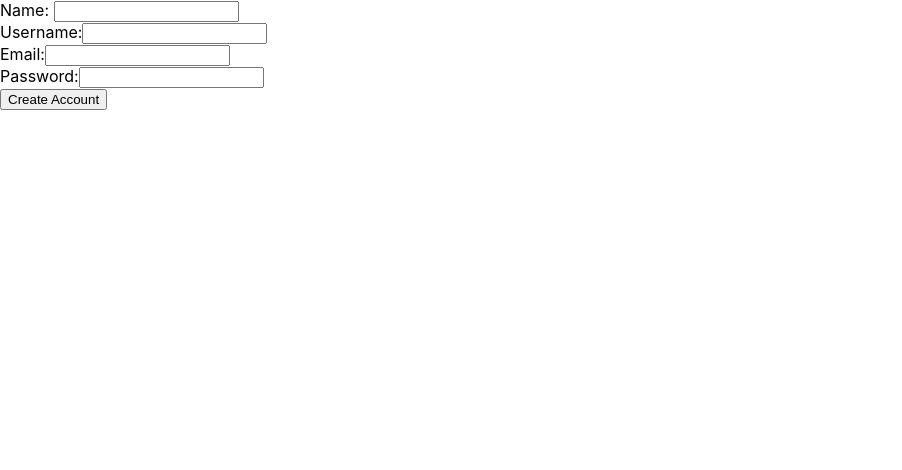
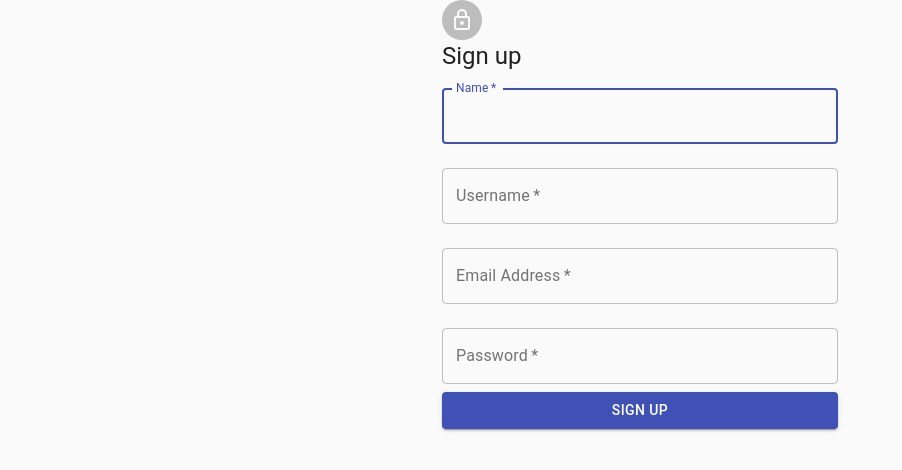
Before and after one commit to linx05/chatbox-web, a React (Create React App) app: page /sign-up in a window 1280 px wide. Shown: the top 470 px of the page, without its empty margins (0-902 px from the left). Built offline with nearby package versions, Linux system fonts and the light colour scheme.

Commit message:
Add sign up view

```diff
--- a/package.json
+++ b/package.json
@@ -3,6 +3,8 @@
   "version": "0.1.0",
   "private": true,
   "dependencies": {
+    "@material-ui/core": "^4.0.0-rc.0",
+    "@material-ui/icons": "^4.2.0",
     "axios": "^0.19.0",
     "react": "^16.8.6",
     "react-dom": "^16.8.6",
--- a/src/components/pages/Signup/Signup.js
+++ b/src/components/pages/Signup/Signup.js
@@ -1,63 +1,129 @@
 import React, { Component } from 'react';
 import { Redirect } from 'react-router-dom';
+import Avatar from '@material-ui/core/Avatar';
+import Button from '@material-ui/core/Button';
+import CssBaseline from '@material-ui/core/CssBaseline';
+import TextField from '@material-ui/core/TextField';
+import FormControlLabel from '@material-ui/core/FormControlLabel';
+import Checkbox from '@material-ui/core/Checkbox';
+import Link from '@material-ui/core/Link';
+import Grid from '@material-ui/core/Grid';
+import Box from '@material-ui/core/Box';
+import LockOutlinedIcon from '@material-ui/icons/LockOutlined';
+import Typography from '@material-ui/core/Typography';
+import { makeStyles } from '@material-ui/core/styles';
+import Container from '@material-ui/core/Container';
+
 import API from '../../../services/API';
 
 export class Signup extends Component {
-  state = {};
+  state = {
+    user: {}
+  };
 
-  submitUser = (e) => {
+  handleSubmit = (e) => {
     e.preventDefault();
 
     API.makeRequest({
-      data: this.state,
+      data: this.state.user,
       method: 'POST',
       url: 'users',
     })
     .then(data => {
-      console.log(data);
       alert('Created user!');
       this.setState({
         redirectToLogin: true,
       });
     })
     .catch(err => {
-      console.log(err);
       alert('Could not create user');
     })
   }
 
-  onChangeName = (e) => this.setState({ name: e.target.value });
-
-  onChangeUsername = (e) => this.setState({ username: e.target.value });
-
-  onChangeEmail = (e) => this.setState({ email: e.target.value });
-
-  onChangePassword = (e) => this.setState({ password: e.target.value });
+  onChange = (e) => {
+    let { user } = this.state;
+    user[e.target.name] = e.target.value;
+    this.setState({user});
+  }
 
   render() {
-    if (this.state.redirectToLogin) {
+    const { name, username, email, password, redirectToLogin } = this.state;
+    if (redirectToLogin) {
       return <Redirect to="/login" />
     }
-
-    return (<div>
+    return (
+      <Container component="main" maxWidth="xs">
+      <CssBaseline />
       <div>
-        Name: <input type="text" onChange={this.onChangeName} value={this.state.name} />
+        <Grid>
+          <Avatar>
+            <LockOutlinedIcon />
+          </Avatar>
+        </Grid>
+        <Typography component="h1" variant="h5">
+          Sign up
+        </Typography>
+        <form noValidate onSubmit={this.handleSubmit}>
+          <TextField
+            variant="outlined"
+            margin="normal"
+            required
+            fullWidth
+            id="name"
+            label="Name"
+            name="name"
+            autoComplete="name"
+            autoFocus
+            onChange={this.onChange}
+            value={name}
+          />
+          <TextField
+            variant="outlined"
+            margin="normal"
+            required
+            fullWidth
+            id="username"
+            label="Username"
+            name="username"
+            onChange={this.onChange}
+            value={name}
+          />
+          <TextField
+            variant="outlined"
+            margin="normal"
+            required
+            fullWidth
+            id="email"
+            label="Email Address"
+            name="email"
+            onChange={this.onChange}
+            value={email}
+            autoComplete="email"
+          />
+          <TextField
+            variant="outlined"
+            margin="normal"
+            required
+            fullWidth
+            name="password"
+            label="Password"
+            type="password"
+            id="password"
+            onChange={this.onChange}
+            value={password}
+            autoComplete="current-password"
+          />
+          <Button
+            type="submit"
+            fullWidth
+            variant="contained"
+            color="primary"
+          >
+            Sign Up
+          </Button>
+        </form>
       </div>
-      <div>
-        Username:
-        <input type="text" onChange={this.onChangeUsername} value={this.state.username} />
-      </div>
-      <div>
-        Email:
-        <input type="email" onChange={this.onChangeEmail} value={this.state.email} />
-      </div>
-      <div>
-        Password:
-        <input type="password" onChange={this.onChangePassword} value={this.state.password} />
-      </div>
-      <div>
-        <button onClick={this.submitUser}>Create Account</button>
-      </div>
-    </div>);
+    </Container>
+    )
   }
 }
```
Also changed, not shown: 1 other file (tests, documents, lock files or other folders).
